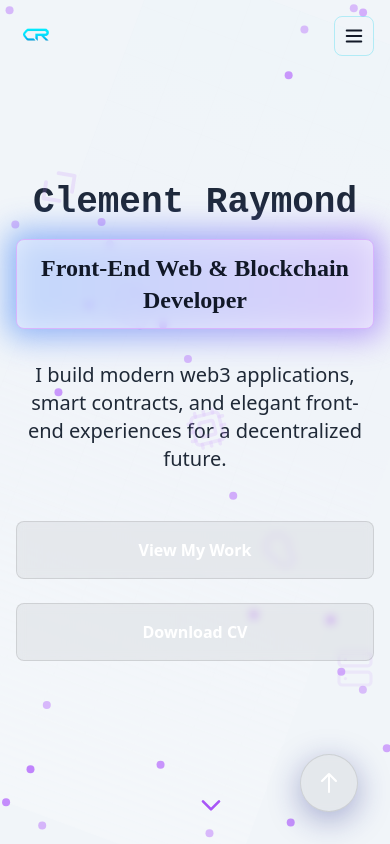
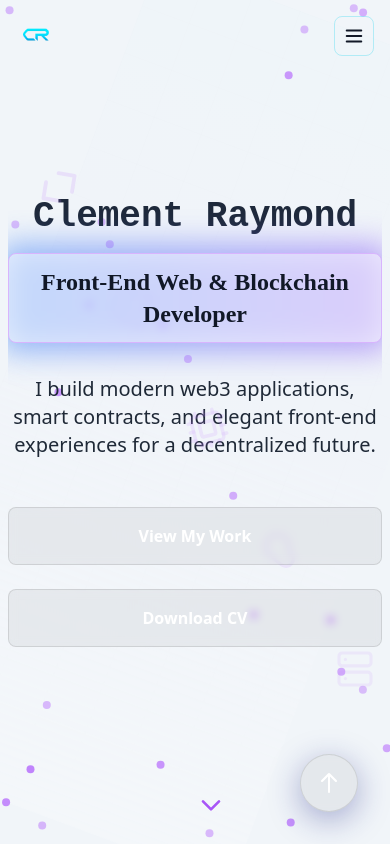
Before and after one commit to Clement-coder/Clement_Raymond, a React (Vite) app: page / in a window 390 px wide. Shown: the top 844 px of the page. Built offline with nearby package versions, Linux system fonts and the light colour scheme.

Commit message:
added new animations

```diff
--- a/src/components/Hero.jsx
+++ b/src/components/Hero.jsx
@@ -75,8 +75,8 @@ const Hero = () => {
         />
       ))}
 
-      <div className="relative z-10 min-h-screen flex items-center justify-center px-4">
-        <div className="text-center max-w-4xl">
+      <div className="relative z-10 min-h-screen flex items-center justify-center px-2 sm:px-4">
+        <div className="text-center max-w-4xl w-full overflow-hidden">
           {/* Floating Tech Icons */}
           <div className="absolute inset-0 pointer-events-none">
             {floatingIcons.map(({ Icon, delay }, index) => (
@@ -105,7 +105,7 @@ const Hero = () => {
           {/* Main Hero Text */}
           <motion.div initial={{ opacity: 0, y: 50 }} animate={{ opacity: 1, y: 0 }} transition={{ duration: 1 }}>
             <h1
-              className={`text-4xl sm:text-5xl md:text-6xl lg:text-7xl xl:text-8xl font-bold mb-4 ${darkMode ? 'text-white' : 'text-slate-800'}`}
+              className={`text-4xl sm:text-5xl md:text-6xl lg:text-7xl xl:text-8xl font-bold mb-4 whitespace-nowrap ${darkMode ? 'text-white' : 'text-slate-800'}`}
               style={{ fontFamily: 'Orbitron, monospace' }}
             >
               {"Clement Raymond".split("").map((char, index) => (
```
